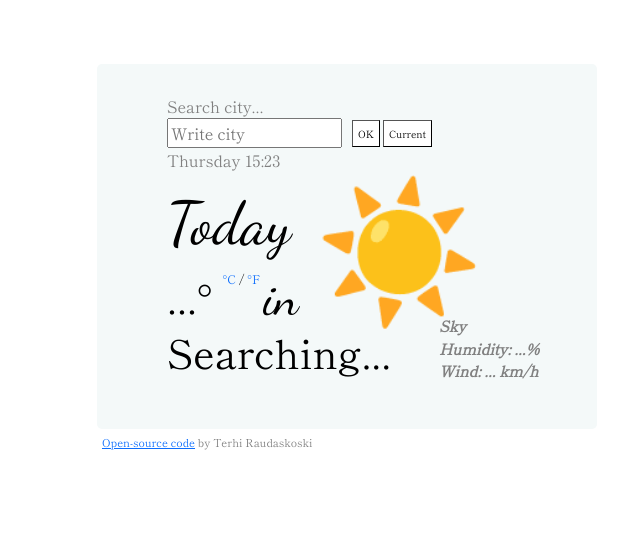
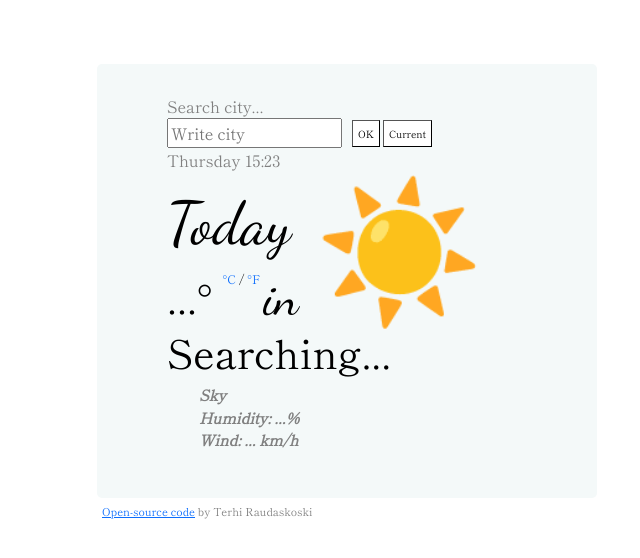
Before and after one commit to Terhi-R/weatherApp, a plain HTML site: page index.html in a window 1280 px wide. Shown: the whole page, without its empty margins (293-933 px from the left). Drawn offline with nearby package versions, Linux system fonts and the light colour scheme.

Commit message:
Moving conditions down and adding forecast

```diff
--- a/index.html
+++ b/index.html
@@ -64,8 +64,7 @@
               <br />
               <span id="city">Searching...</span>
             </h2>
-          </div>
-          <div class="col" class="conditions">
+            <div class="conditions">
               <ul class="todayConditions">
                 <li>
                   <span id="sky">Sky</span>
@@ -74,6 +73,8 @@
                 <li>Wind: <span id="wind">...</span> km/h</li>
               </ul>
             </div>
+          </div>
+          <div class="col" class="weeklyForecast"></div>
         </div>
       </div>
       <p class="source">
```
Lines whose indentation alone changed are shown as unchanged.
